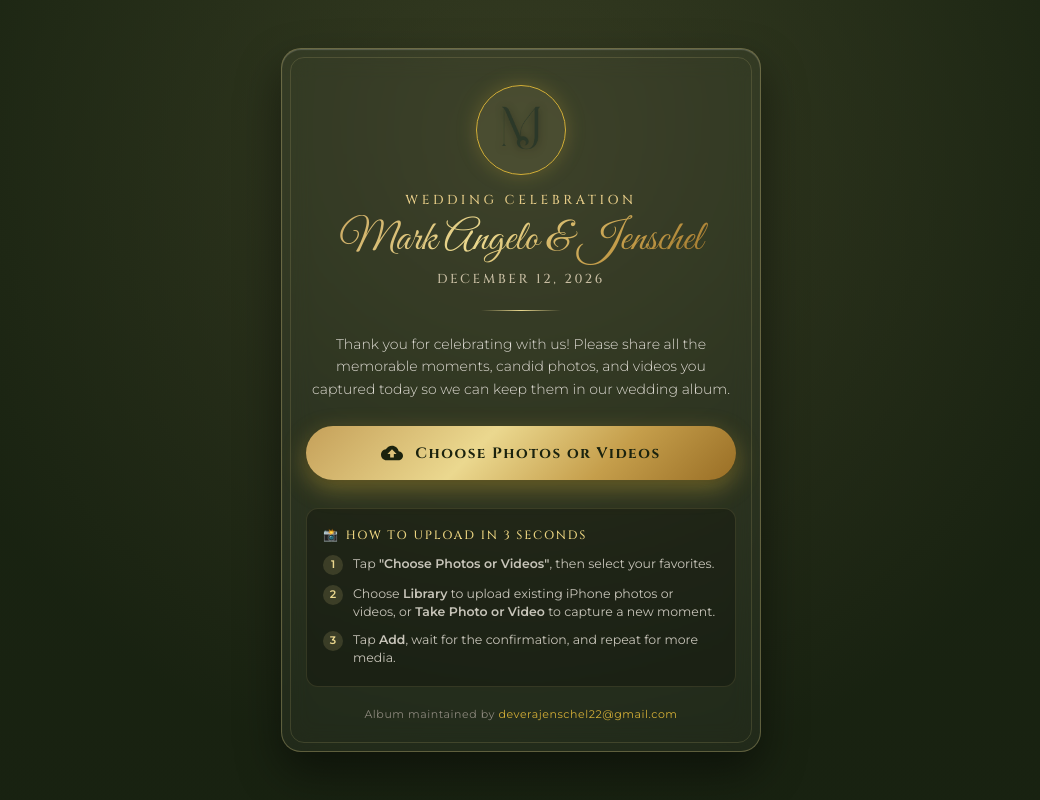
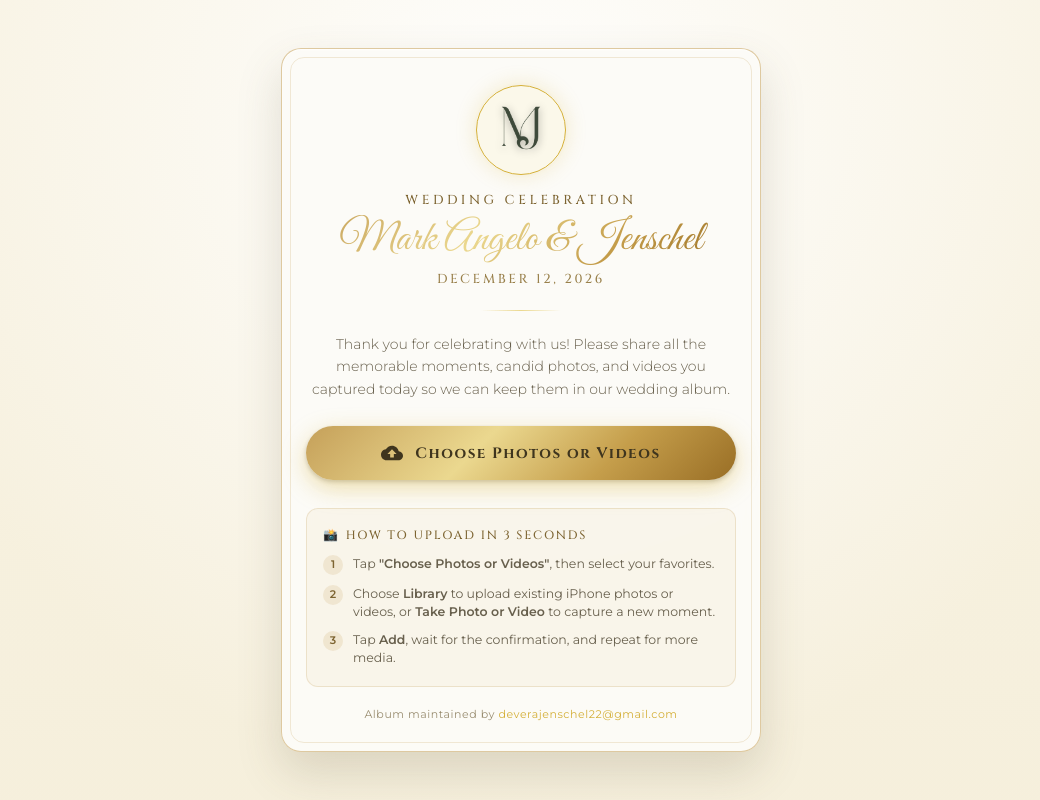
Before and after one commit to e-notarte/jen, a plain HTML site: page upload.html in a window 1280 px wide. Shown: the whole page, without its empty margins (119-1159 px from the left). Drawn offline with Linux system fonts and the light colour scheme.

Commit message:
Switch upload page to ivory and gold
Co-authored-by: Copilot <223556219+Copilot@users.noreply.github.com>

```diff
--- a/upload.html
+++ b/upload.html
@@ -11,9 +11,9 @@
     :root {
       --gold-primary: #d4af37;
       --gold-gradient: linear-gradient(135deg, #c5a059 0%, #ebd88f 40%, #c59e4b 70%, #996e25 100%);
-      --emerald-dark: #1a2412;
-      --emerald-accent: #2c3e1e;
-      --cream-bg: #fcfbf8;
+      --ivory-bg: #fcfbf7;
+      --ivory-soft: #f7f1df;
+      --gold-text: #7d6431;
     }
 
     * {
@@ -23,12 +23,12 @@
     }
 
     body {
-      background-color: var(--emerald-dark);
+      background-color: #f2ecd9;
       background-image:
-        radial-gradient(circle at 50% 20%, rgba(235, 216, 143, 0.15) 0%, rgba(26, 36, 18, 0.85) 70%),
-        linear-gradient(180deg, #182210 0%, #0f160a 100%);
+        radial-gradient(circle at 50% 20%, rgba(255, 255, 255, 0.9) 0%, rgba(247, 241, 223, 0.85) 70%),
+        linear-gradient(180deg, #fcfbf7 0%, #eee6cb 100%);
       font-family: 'Montserrat', sans-serif;
-      color: #f7f5ed;
+      color: #5f5438;
       min-height: 100vh;
       display: flex;
       flex-direction: column;
@@ -41,13 +41,13 @@
     .card {
       width: 100%;
       max-width: 480px;
-      background: rgba(255, 255, 255, 0.04);
+      background: rgba(252, 251, 247, 0.96);
       backdrop-filter: blur(14px);
       -webkit-backdrop-filter: blur(14px);
-      border: 1px solid rgba(235, 216, 143, 0.3);
+      border: 1px solid rgba(197, 160, 89, 0.55);
       border-radius: 20px;
       padding: 36px 24px 30px 24px;
-      box-shadow: 0 20px 45px rgba(0, 0, 0, 0.45), inset 0 1px 1px rgba(255, 255, 255, 0.2);
+      box-shadow: 0 20px 45px rgba(95, 84, 56, 0.18), inset 0 1px 1px rgba(255, 255, 255, 0.8);
       position: relative;
       overflow: hidden;
     }
@@ -56,7 +56,7 @@
       content: '';
       position: absolute;
       inset: 8px;
-      border: 1px solid rgba(235, 216, 143, 0.15);
+      border: 1px solid rgba(197, 160, 89, 0.22);
       border-radius: 14px;
       pointer-events: none;
     }
@@ -71,7 +71,7 @@
       display: flex;
       align-items: center;
       justify-content: center;
-      background: rgba(235, 216, 143, 0.08);
+      background: rgba(235, 216, 143, 0.12);
       box-shadow: 0 0 20px rgba(212, 175, 55, 0.25);
     }
 
@@ -87,7 +87,7 @@
       font-size: 13px;
       letter-spacing: 0.28em;
       text-transform: uppercase;
-      color: #e5cb87;
+      color: var(--gold-text);
       margin-bottom: 6px;
     }
 
@@ -106,7 +106,7 @@
       font-family: 'Cinzel', serif;
       font-size: 13px;
       letter-spacing: 0.2em;
-      color: #c9bea3;
+      color: #99804b;
       margin-bottom: 22px;
     }
 
@@ -120,7 +120,7 @@
     .welcome-text {
       font-size: 14px;
       line-height: 1.6;
-      color: #e0ddd4;
+      color: #68604d;
       margin-bottom: 26px;
       font-weight: 300;
     }
@@ -134,7 +134,7 @@
       padding: 16px 20px;
       border-radius: 50px;
       background: var(--gold-gradient);
-      color: #1a220e;
+      color: #3f351e;
       font-family: 'Cinzel', serif;
       font-size: 15px;
       font-weight: 700;
@@ -159,18 +159,18 @@
 
     .instructions-card {
       margin-top: 28px;
-      background: rgba(0, 0, 0, 0.25);
+      background: rgba(197, 160, 89, 0.08);
       border-radius: 12px;
       padding: 18px 16px;
       text-align: left;
-      border: 1px solid rgba(235, 216, 143, 0.12);
+      border: 1px solid rgba(197, 160, 89, 0.22);
     }
 
     .instructions-title {
       font-family: 'Cinzel', serif;
       font-size: 12px;
       letter-spacing: 0.15em;
-      color: #ecd581;
+      color: var(--gold-text);
       margin-bottom: 12px;
       display: flex;
       align-items: center;
@@ -183,7 +183,7 @@
       gap: 10px;
       margin-bottom: 10px;
       font-size: 12.5px;
-      color: #c8c5ba;
+      color: #68604d;
       line-height: 1.45;
     }
 
@@ -195,8 +195,8 @@
       width: 20px;
       height: 20px;
       border-radius: 50%;
-      background: rgba(235, 216, 143, 0.15);
-      color: #ebd88f;
+      background: rgba(197, 160, 89, 0.18);
+      color: #7d6431;
       display: flex;
       align-items: center;
       justify-content: center;
@@ -208,7 +208,7 @@
     .footer-note {
       margin-top: 20px;
       font-size: 11px;
-      color: #8c887d;
+      color: #998d70;
       letter-spacing: 0.05em;
     }
 
@@ -244,10 +244,10 @@
     </button>
     <div id="uploadStatus" class="footer-note" role="status" aria-live="polite"></div>
     <div id="uploadProgress" style="display:none;margin-top:16px;">
-      <div style="height:8px;background:rgba(255,255,255,.12);border-radius:20px;overflow:hidden;">
+      <div style="height:8px;background:rgba(197,160,89,.18);border-radius:20px;overflow:hidden;">
         <div id="uploadProgressBar" style="width:0;height:100%;background:linear-gradient(90deg,#c5a059,#ebd88f);transition:width .2s;"></div>
       </div>
-      <div id="uploadProgressText" style="margin-top:8px;font-size:12px;color:#c8c5ba;"></div>
+      <div id="uploadProgressText" style="margin-top:8px;font-size:12px;color:#68604d;"></div>
     </div>
 
     <!-- Quick How-To Steps -->
```
